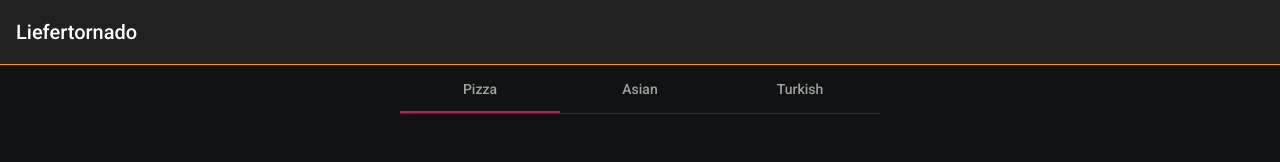
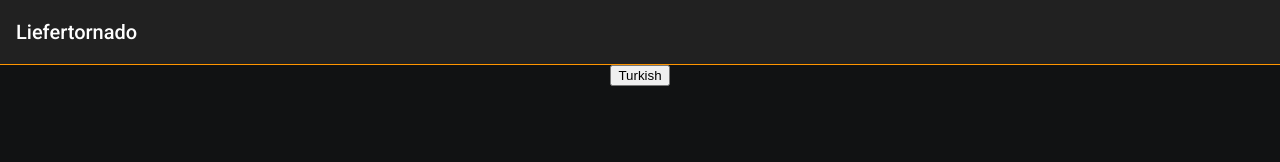
Before and after one commit to atnbn/Liefertornado, an Angular app: page / in a window 1280 px wide. Shown: the top 162 px of the page. Built offline with nearby package versions, Linux system fonts and the light colour scheme.

Commit message:
few changes

```diff
--- a/src/app/app.component.html
+++ b/src/app/app.component.html
@@ -1,6 +1,5 @@
 <app-header></app-header>
 <app-deliverorpickup></app-deliverorpickup>
 
-<app-restaurants></app-restaurants>
 <router-outlet>
 </router-outlet>
--- a/src/app/deliverorpickup/deliverorpickup.component.html
+++ b/src/app/deliverorpickup/deliverorpickup.component.html
@@ -1,12 +1,6 @@
 
 
 <div class="block">
-<mat-tab-group animationDuration="0ms">
-    <mat-tab label="Pizza">
-    </mat-tab>
-    <mat-tab label="Asian"></mat-tab>
-    <mat-tab label="Turkish">
-    </mat-tab>
-  </mat-tab-group>
+    <button routerLink="turkish">Turkish</button>
 
 </div>
```
